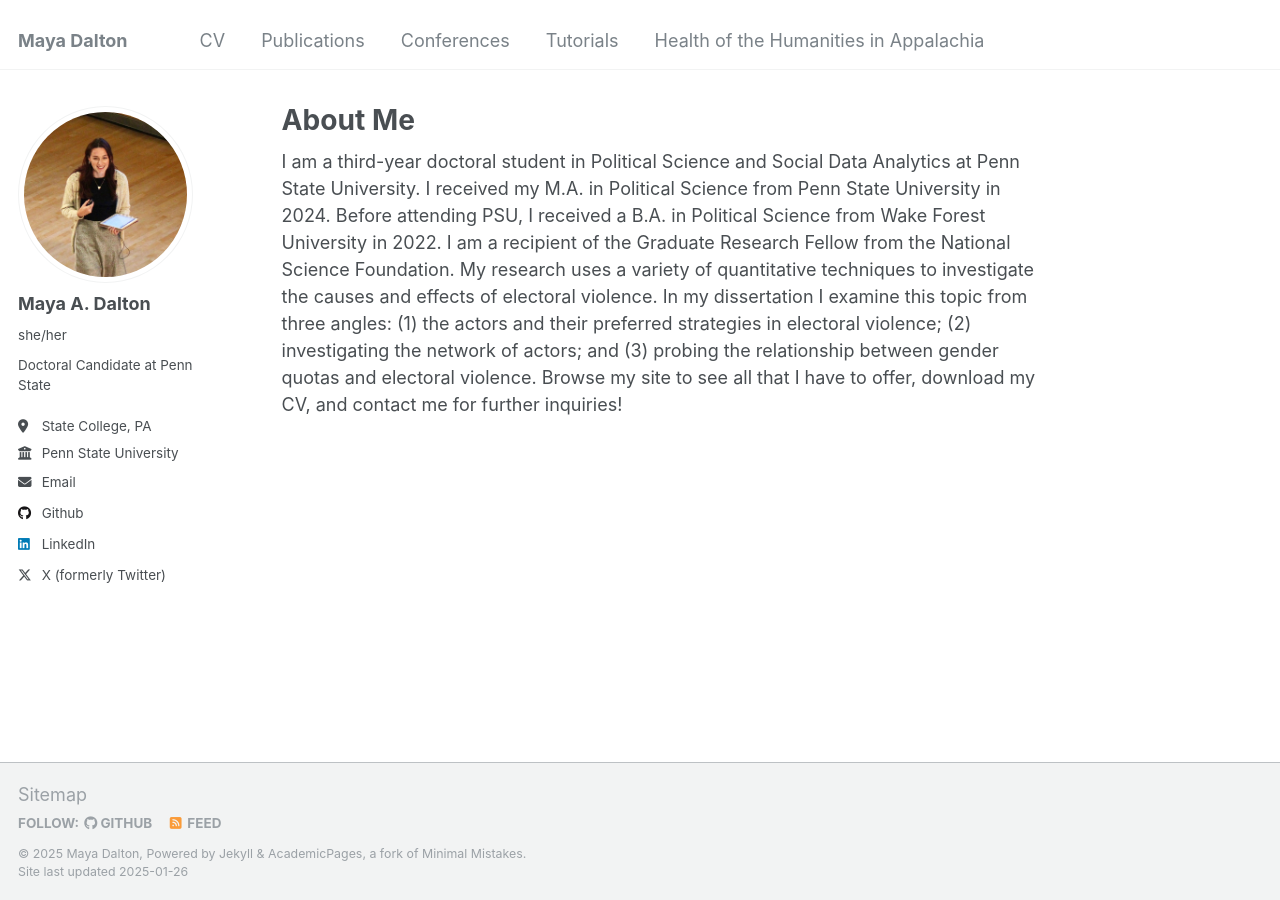
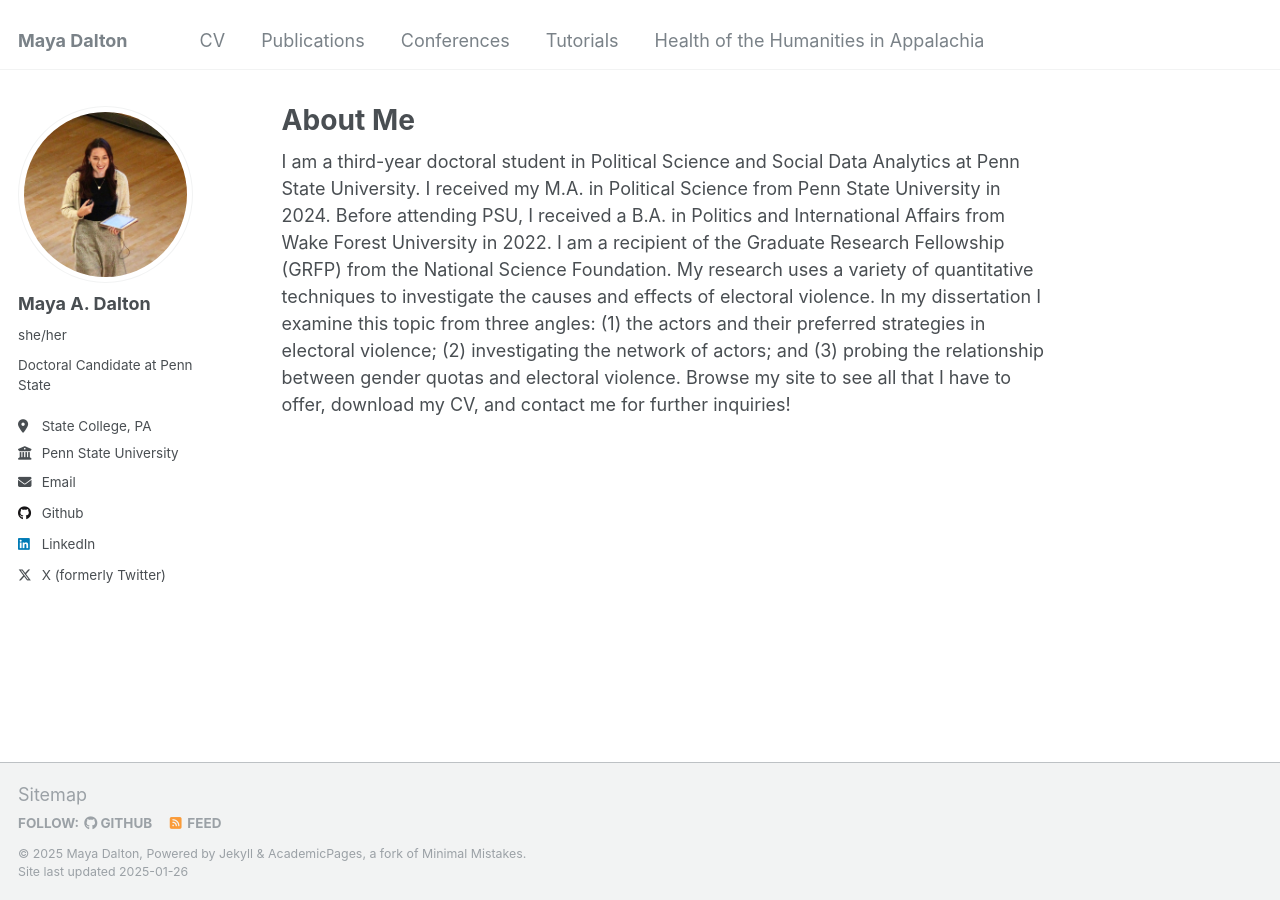
Before and after one commit to mdalton21/mdalton21.github.io, a Jekyll site: the page built from _pages/about.md, in a window 1280 px wide. Built offline with Jekyll 4.4.1, drawn with Linux system fonts in a browser that asks for light colours.

Commit message:
Update about.md

```diff
--- a/_pages/about.md
+++ b/_pages/about.md
@@ -7,6 +7,5 @@ redirect_from:
   - /about.html
 ---
 
-I am a third-year doctoral student in Political Science and Social Data Analytics at Penn State University. I received my M.A. in Political Science from Penn State University in 2024.
-Before attending PSU, I received a B.A. in Political Science from Wake Forest University in 2022. I am a recipient of the Graduate Research Fellow from the National Science Foundation. My research uses a variety of quantitative techniques to investigate the causes and effects of electoral violence.
+I am a third-year doctoral student in Political Science and Social Data Analytics at Penn State University. I received my M.A. in Political Science from Penn State University in 2024. Before attending PSU, I received a B.A. in Politics and International Affairs from Wake Forest University in 2022. I am a recipient of the Graduate Research Fellowship (GRFP) from the National Science Foundation. My research uses a variety of quantitative techniques to investigate the causes and effects of electoral violence.
 In my dissertation I examine this topic from three angles: (1) the actors and their preferred strategies in electoral violence; (2) investigating the network of actors; and (3) probing the relationship between gender quotas and electoral violence. Browse my site to see all that I have to offer, download my CV, and contact me for further inquiries!
```
